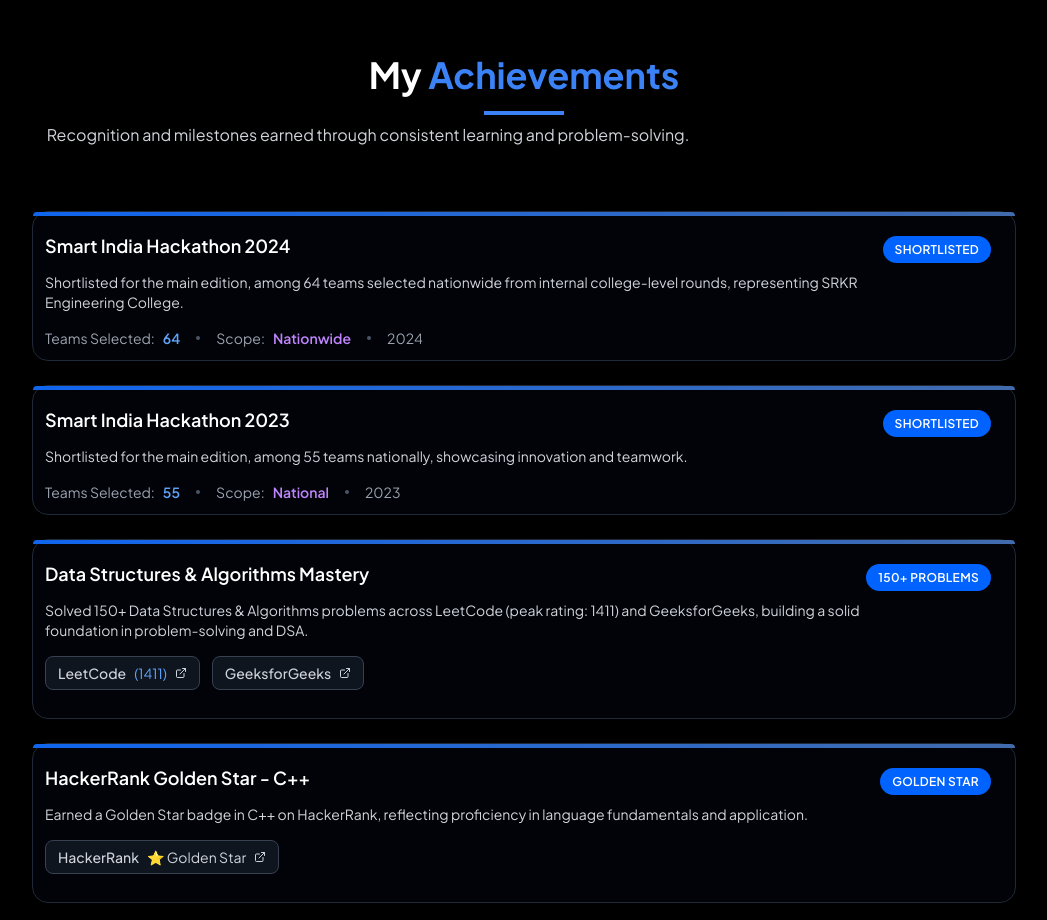
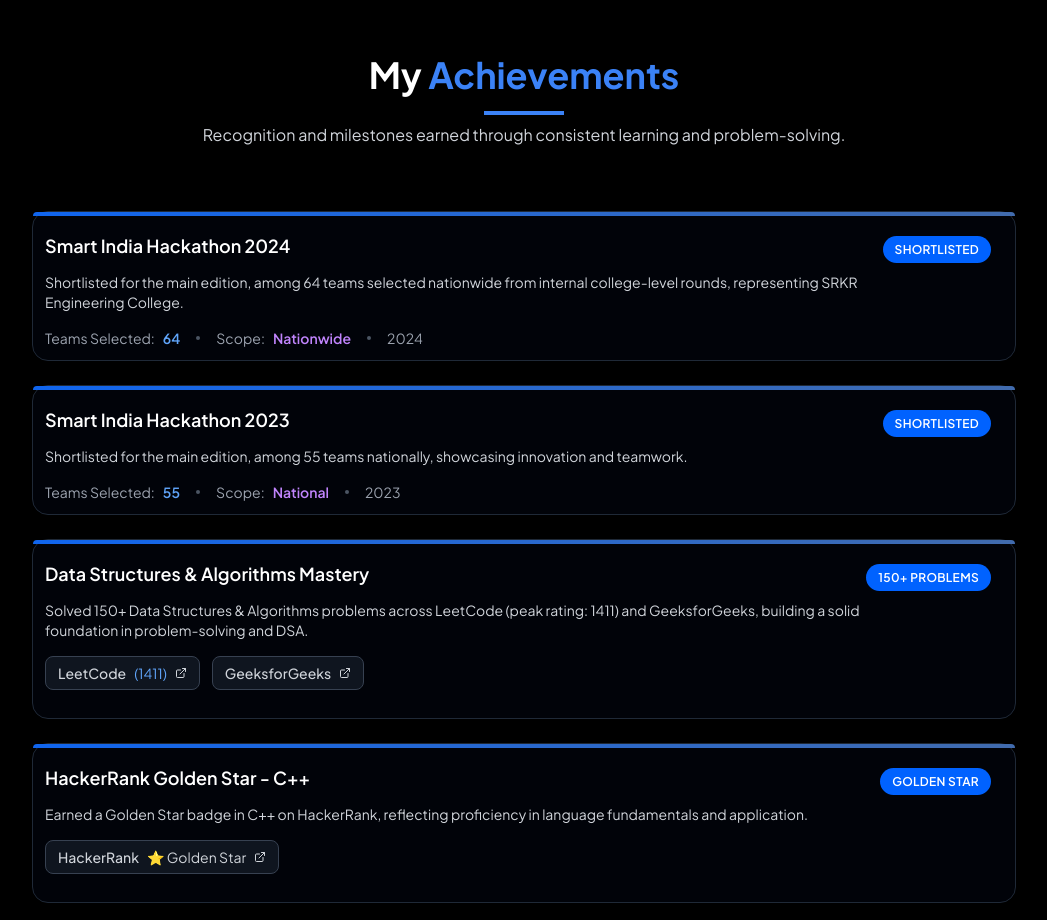
Before and after one commit to harsha2143/Portfolio, a React (Vite) app: page / in a window 1280 px wide. Shown: the part 3860-4780 px from the top of the page, without its empty margins (116-1163 px from the left). Built offline with nearby package versions, Linux system fonts and the light colour scheme.

Commit message:
Update of schievements

```diff
--- a/src/components/Achievements.jsx
+++ b/src/components/Achievements.jsx
@@ -79,7 +79,7 @@
               My <span className="text-blue-500" >Achievements</span>
             </h1>
             <div className="w-20 h-1 bg-blue-500 mx-auto mb-2"></div>
-            <p className="text-gray-300 max-w-2xl mx-5">
+            <p className="text-gray-300 max-w-2xl mx-auto">
               Recognition and milestones earned through consistent learning and problem-solving.
             </p>
           </div>
```
